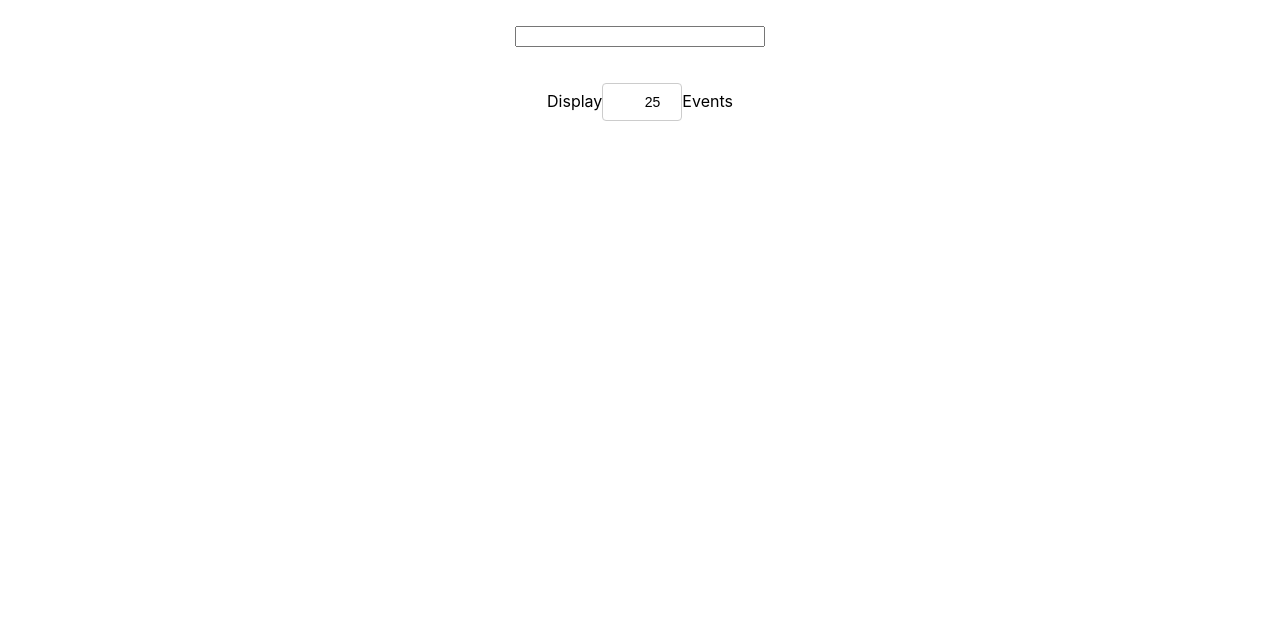
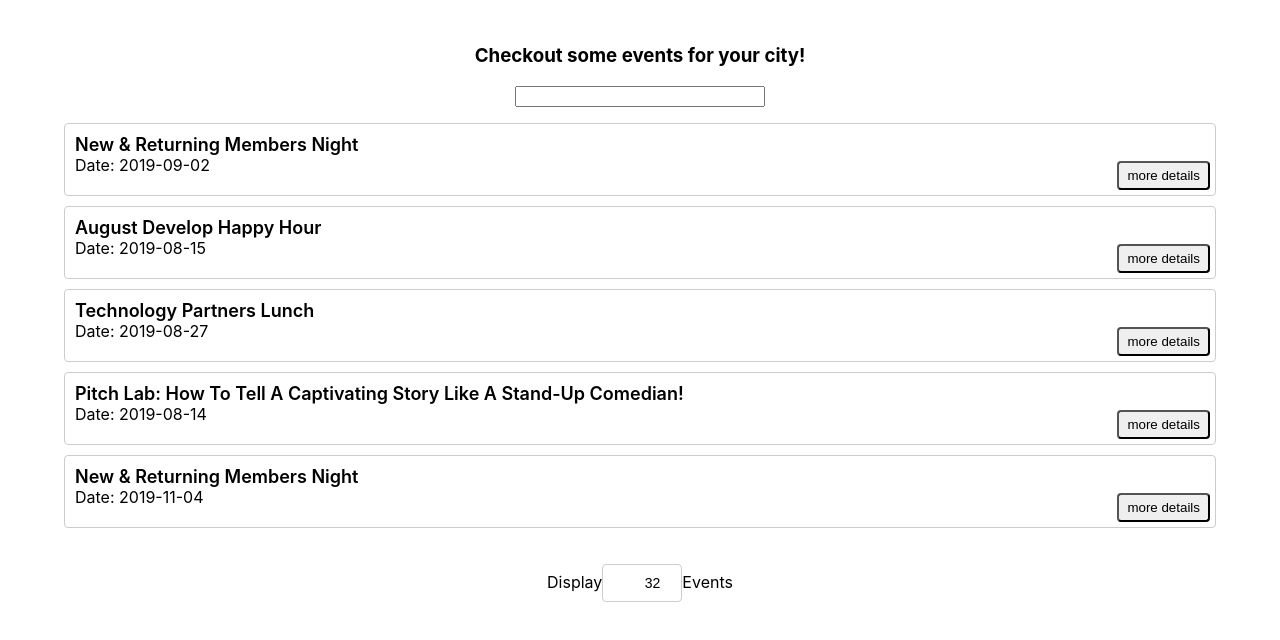
Before and after one commit to tdnicola/meetup, a React (Create React App) app: page / in a window 1280 px wide. Shown: the top 640 px of the page. Built offline with nearby package versions, Linux system fonts and the light colour scheme.

Commit message:
added componentDidMount for events based on location on app startup. Changed default event list to 32 per page.

```diff
--- a/src/App.js
+++ b/src/App.js
@@ -4,8 +4,6 @@ import EventList from './components/EventList';
 import CitySearch from './components/CitySearch';
 import NumberOfEvents from './components/NumberOfEvents';
 import { getEvents } from './components/api';
-import { mockData } from './mockData/mockData'
-
 
 class App extends Component {
 
@@ -17,9 +15,15 @@ updateEvents = (lat, lon) => {
     getEvents(lat, lon).then(events => this.setState({ events }));
   }
 
+//loading events based on location, no lat/lon at first load.
+  componentDidMount(){
+    this.updateEvents(null, null)
+  }
+
   render () {
     return (
       <div className='App'>
+        <h3>Checkout some events for your city!</h3>
         <CitySearch updateEvents={this.updateEvents} />
         <EventList events={this.state.events}/>
         <NumberOfEvents />
--- a/src/components/NumberOfEvents.js
+++ b/src/components/NumberOfEvents.js
@@ -3,7 +3,7 @@ import React, { Component } from 'react';
 class NumberOfEvents extends Component {
 
     state = {
-        numberQuery: 25,
+        numberQuery: 32, //default event number per page for meetup
     }
 
     handleChange = (event) => {
@@ -22,7 +22,7 @@ class NumberOfEvents extends Component {
                     onChange={this.handleChange}
                     value={this.state.numberQuery}
 
-                    placeholder='20'
+                    placeholder='32'
                 />
                 <span>Events</span>
             </div>
--- a/src/components/api.js
+++ b/src/components/api.js
@@ -60,6 +60,7 @@ async function getEvents(lat, lon) {
     if (lat && lon) {
       url += '&lat=' + lat + '&lon=' + lon;
     }
+
     const result = await axios.get(url);
     return result.data.events
   }
```
Also changed, not shown: 1 other file (tests, documents, lock files or other folders).
